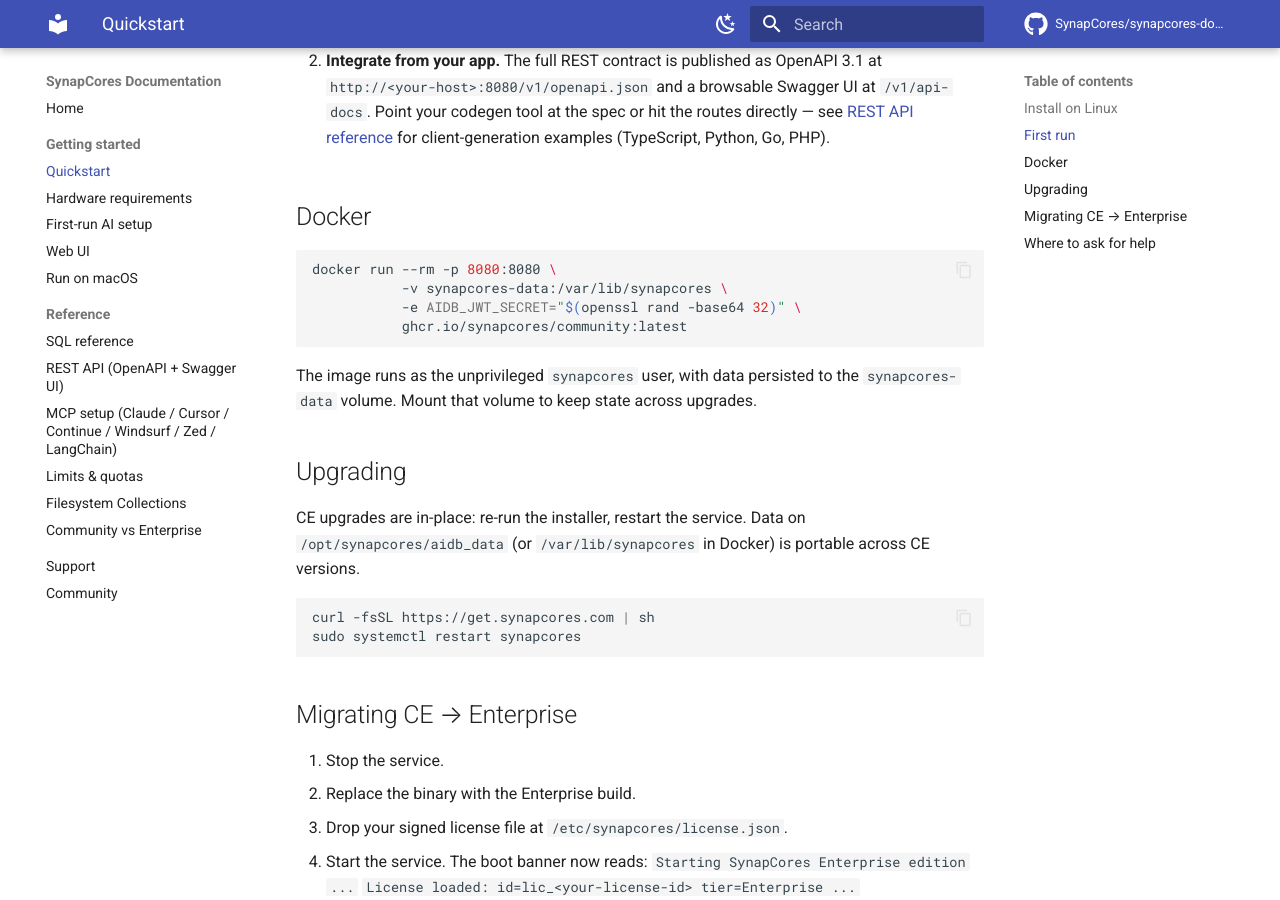
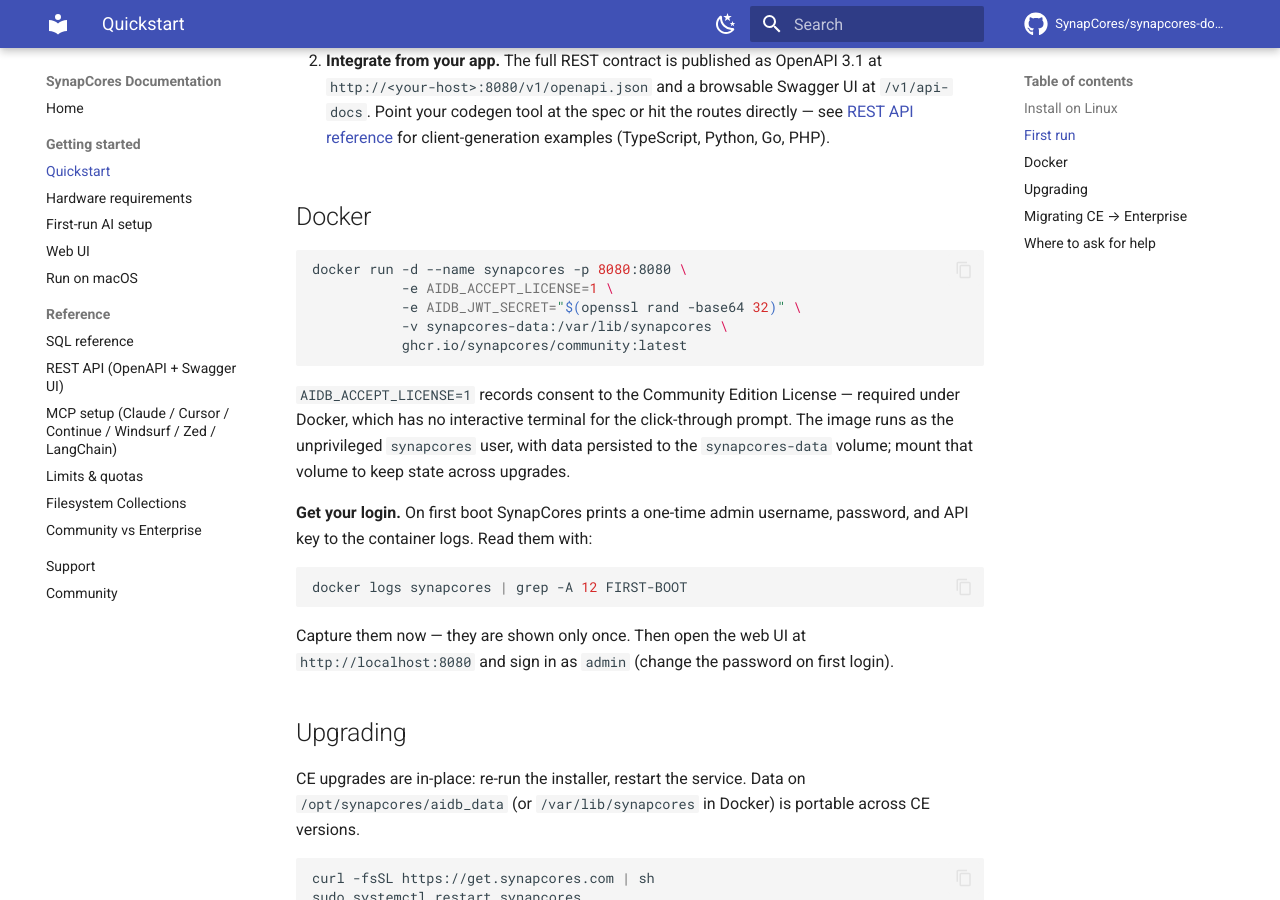
Before and after one commit to SynapCores/synapcores-docs, an MkDocs documentation site: the page built from docs/quickstart.md, in a window 1280 px wide and 900 px high, scrolled down 2273 px. Built offline with MkDocs 1.6.1 and Material for MkDocs 9.7.7, drawn with Linux system fonts in a browser that asks for light colours; comment, search, counter and statistics services are not loaded.

Commit message:
docs(quickstart): fix Docker block — add AIDB_ACCEPT_LICENSE, --name, and the 'docker logs synapcores' first-boot credentials step
The Docker section omitted the license env (required, container exits without it),
used --rm/no --name, and never told users to read first-boot credentials from the
logs (macos.md already documents this; bring quickstart.md in line).

````diff
--- a/docs/quickstart.md
+++ b/docs/quickstart.md
@@ -127,15 +127,29 @@ curl -fsSL https://get.synapcores.com | SYNAPCORES_VERSION=v1.0.0 sh
 ## Docker
 
 ```bash
-docker run --rm -p 8080:8080 \
+docker run -d --name synapcores -p 8080:8080 \
+           -e AIDB_ACCEPT_LICENSE=1 \
+           -e AIDB_JWT_SECRET="$(openssl rand -base64 32)" \
            -v synapcores-data:/var/lib/synapcores \
-           -e AIDB_JWT_SECRET="$(openssl rand -base64 32)" \
            ghcr.io/synapcores/community:latest
 ```
 
-The image runs as the unprivileged `synapcores` user, with data persisted
-to the `synapcores-data` volume. Mount that volume to keep state across
-upgrades.
+`AIDB_ACCEPT_LICENSE=1` records consent to the Community Edition License —
+required under Docker, which has no interactive terminal for the click-through
+prompt. The image runs as the unprivileged `synapcores` user, with data
+persisted to the `synapcores-data` volume; mount that volume to keep state
+across upgrades.
+
+**Get your login.** On first boot SynapCores prints a one-time admin username,
+password, and API key to the container logs. Read them with:
+
+```bash
+docker logs synapcores | grep -A 12 FIRST-BOOT
+```
+
+Capture them now — they are shown only once. Then open the web UI at
+`http://localhost:8080` and sign in as `admin` (change the password on first
+login).
 
 ## Upgrading
 
````
